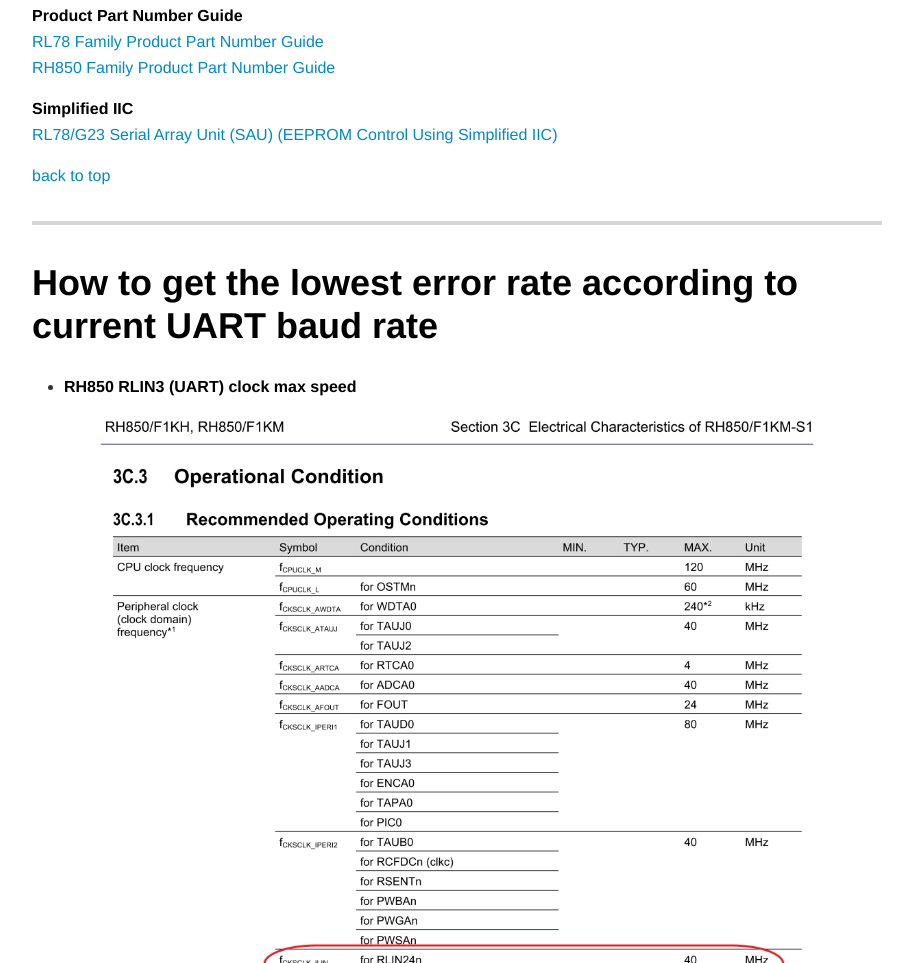
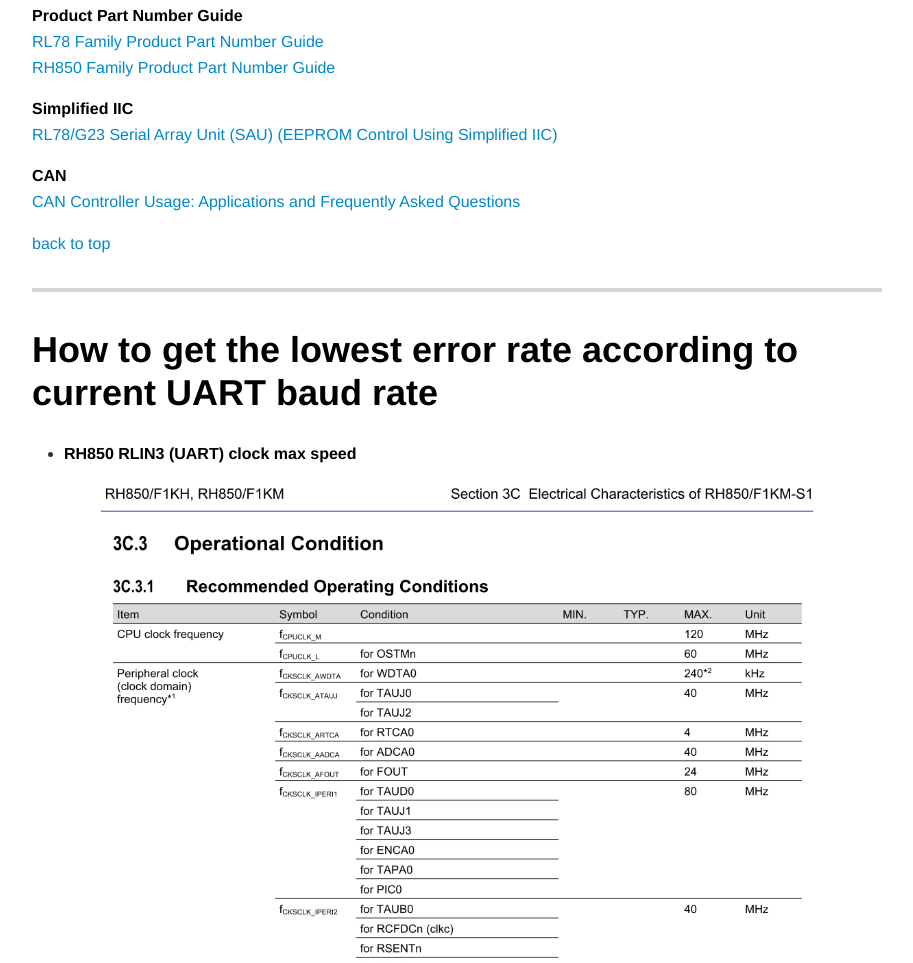
Before and after one commit to released/faq_renesas, a plain HTML site: page index.html in a window 1280 px wide. Shown: the part 1903-2866 px from the top of the page, without its empty margins (183-1096 px from the left). Drawn offline with nearby package versions, Linux system fonts and the light colour scheme.

Commit message:
update
update

```diff
--- a/index.html
+++ b/index.html
@@ -92,6 +92,8 @@
 <a href="https://www.renesas.com/en/document/gde/rh850-family-product-part-number-guide">RH850 Family Product Part Number Guide</a></p>
 <p><strong>Simplified IIC</strong><br>
 <a href="https://www.renesas.com/document/apn/rl78g23-serial-array-unit-sau-eeprom-control-using-simplified-iic-rev100">RL78/G23 Serial Array Unit (SAU) (EEPROM Control Using Simplified IIC)</a></p>
+<p><strong>CAN</strong><br>
+<a href="https://www.renesas.com/en/document/apn/can-controller-usage-applications-and-frequently-asked-questions-rev203">CAN Controller Usage: Applications and Frequently Asked Questions</a></p>
 <p><a href="#article_top">back to top</a></p>
 <hr>
 <p><a id="calculate_uart_baud_rate" href=""></a></p>
```
Also changed, not shown: 1 other file.
